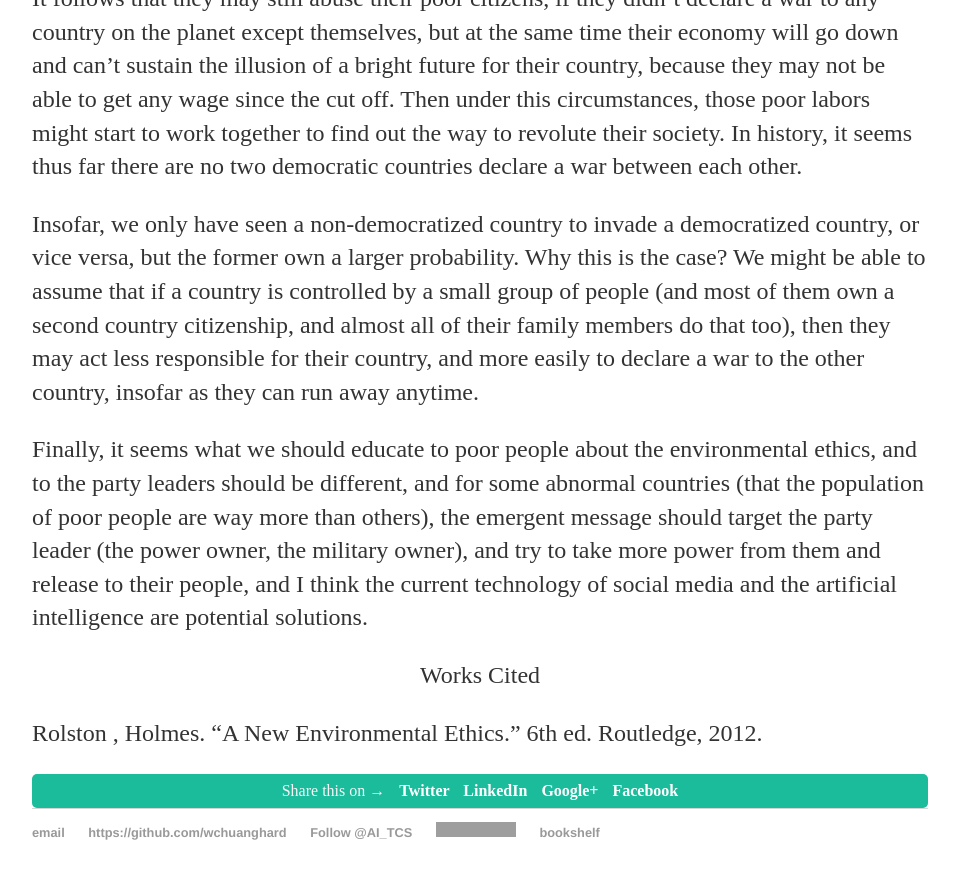
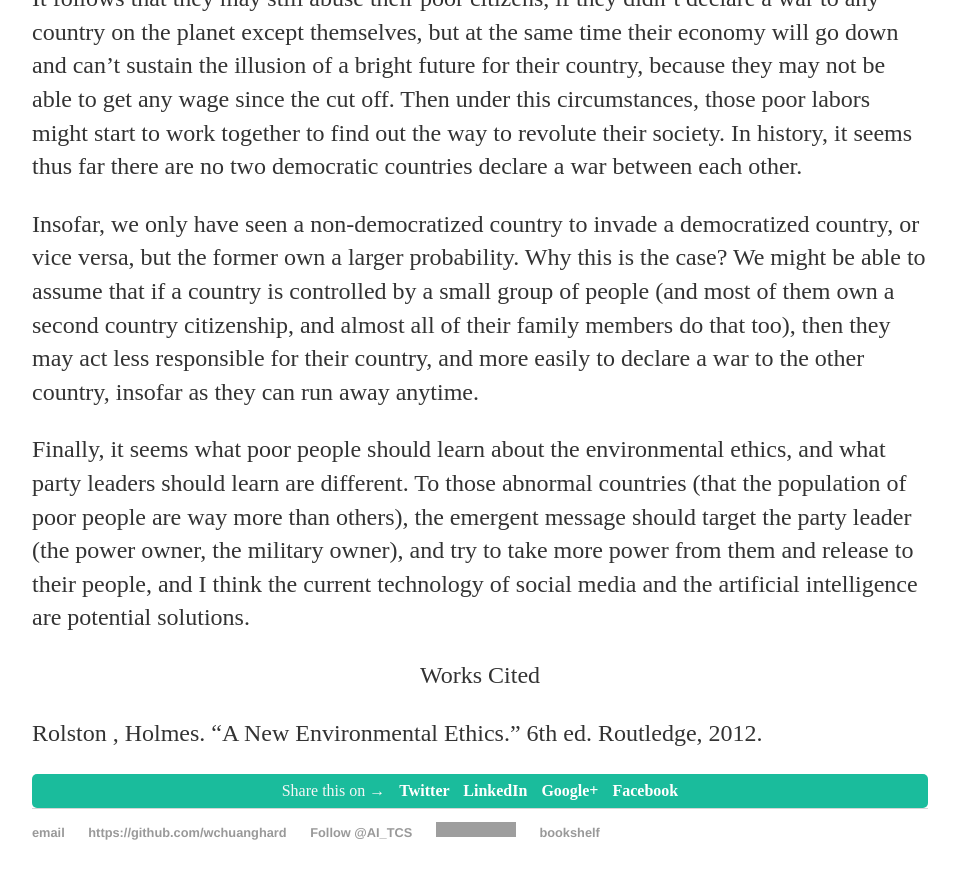
Before and after one commit to williamchuang/williamchuang.github.io, a Jekyll site: the page built from _posts/2016-06-19-a-reflection-on-ethics.md, in a window 1280 px wide and 900 px high, scrolled down 2822 px. Shown: the top 879 px of the window, without its empty margins (160-1119 px from the left). Built offline with Jekyll 4.4.1, drawn with Linux system fonts in a browser that asks for light colours; comment, search, counter and statistics services are not loaded; grey boxes are pictures that could not be loaded.

Commit message:
Update 2016-06-19-a-reflection-on-ethics.md

```diff
--- a/_posts/2016-06-19-a-reflection-on-ethics.md
+++ b/_posts/2016-06-19-a-reflection-on-ethics.md
@@ -25,7 +25,7 @@ It follows that they may still abuse their poor citizens, if they didn’t decla
 
 Insofar, we only have seen a non-democratized country to invade a democratized country, or vice versa, but the former own a larger probability. Why this is the case? We might be able to assume that if a country is controlled by a small group of people (and most of them own a second country citizenship, and almost all of their family members do that too), then they may act less responsible for their country, and more easily to declare a war to the other country, insofar as they can run away anytime.<br>
 
-Finally, it seems what we should educate to poor people about the environmental ethics, and to the party leaders should be different, and for some abnormal countries (that the population of poor people are way more than others), the emergent message should target the party leader (the power owner, the military owner), and try to take more power from them and release to their people, and I think the current technology of social media and the artificial intelligence are potential solutions.<br>
+Finally, it seems what poor people should learn about the environmental ethics, and what party leaders should learn are different. To those abnormal countries (that the population of poor people are way more than others), the emergent message should target the party leader (the power owner, the military owner), and try to take more power from them and release to their people, and I think the current technology of social media and the artificial intelligence are potential solutions.<br>
 
 
 
```
